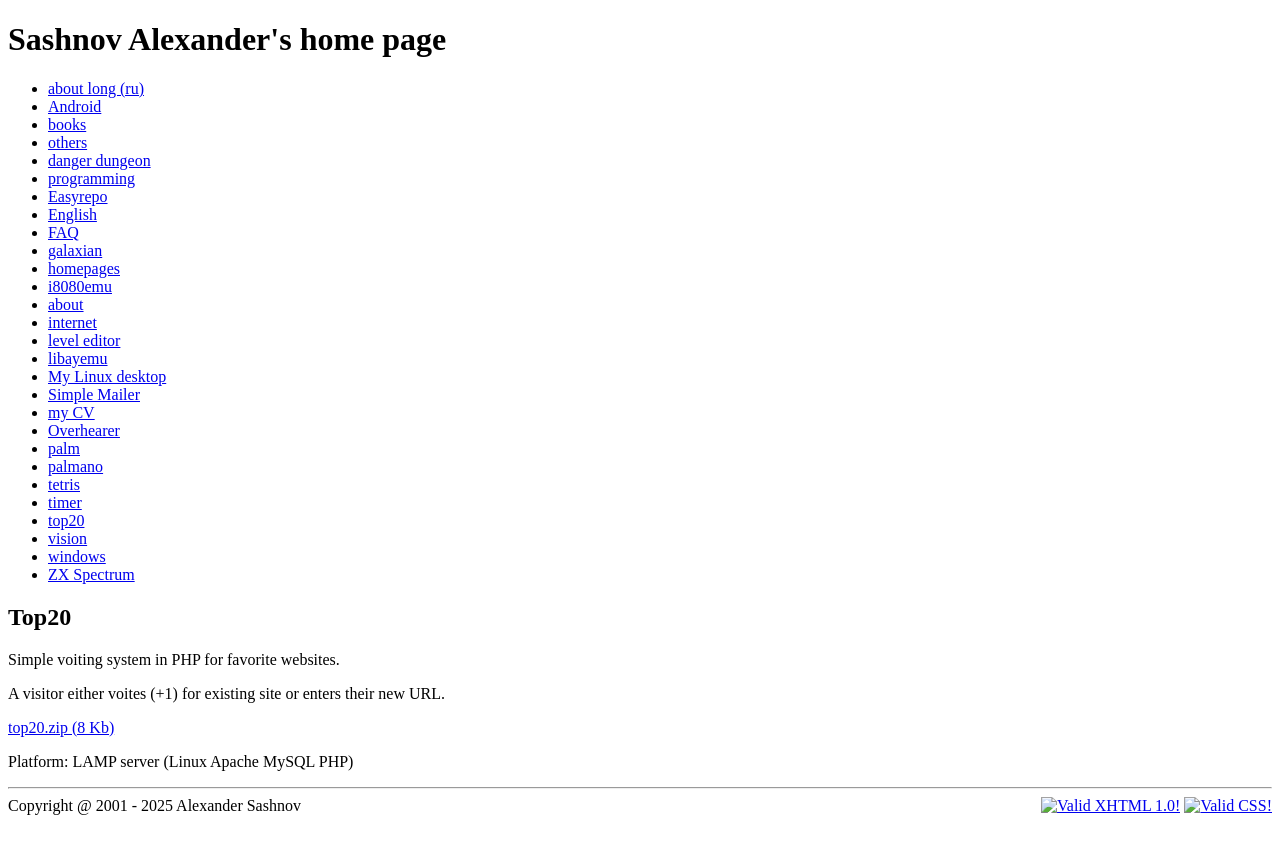
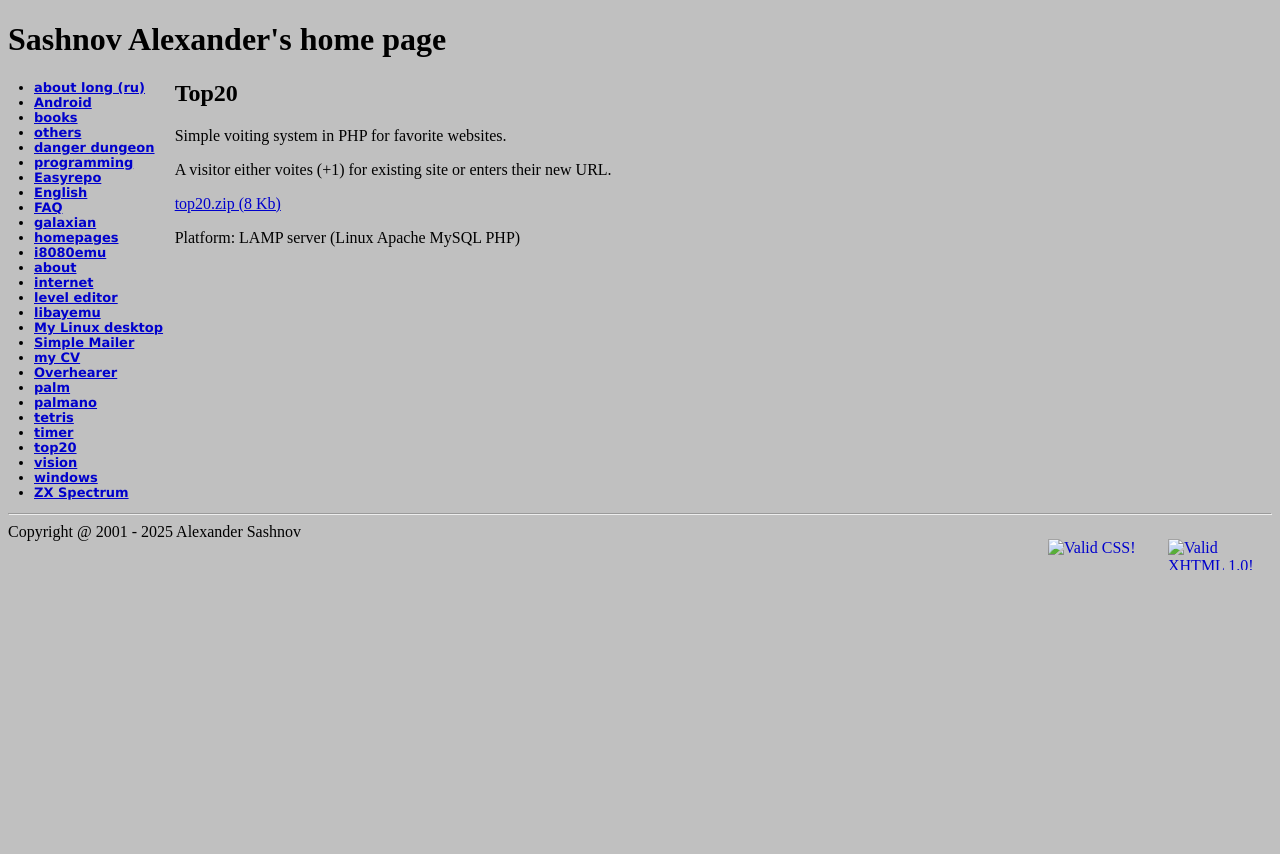
Before and after one commit to asashnov/asashnov.github.io, a Jekyll site: the page built from pj/top20.md, in a window 1280 px wide. Shown: the top 854 px of the page. Built offline with Jekyll 4.4.1, drawn with Linux system fonts in a browser that asks for light colours.

Commit message:
Fix layout

```diff
--- a/_includes/head.html
+++ b/_includes/head.html
@@ -1,9 +1,9 @@
   <head>
     <title>{{ page.title }} - The Sashnov Alexander's home page</title>
-    <style type="text/css" media="all">@import "style/default.css";</style>
-    <link rel="icon" type="image/x-icon" href="favicon.ico" />
-    <link rel="shortcut icon" href="img/icon.png" />
-    <link rel="Alternate StyleSheet" href="style/black.css" type="text/css" title="Black" />
+    <link rel="stylesheet" href="{{ '/style/default.css' | relative_url }}">
+    <link rel="icon" type="image/x-icon" href="{{ '/favicon.ico' | relative_url }}" />
+    <link rel="shortcut icon" href="{{ '/img/icon.png' | relative_url }}" />
+    <link rel="Alternate StyleSheet" href="{{ '/style/black.css' | relative_url }}" type="text/css" title="Black" />
     <meta name="keywords" content="Sashnov, develop, programming, {{ page.keywords }}" />
     <meta charset="utf-8">
     <meta name="author" content="Sashnov Alexander" />
--- a/_includes/nav.html
+++ b/_includes/nav.html
@@ -7,6 +7,3 @@
     {% endfor %}
  </ul>
 </div>
-
-<!-- main article content should be here -->
-<div id="main">
--- a/_layouts/default.html
+++ b/_layouts/default.html
@@ -7,7 +7,9 @@
 
   {% include nav.html %}
 
-  {{ content }}
+  <div id="main">
+    {{ content }}
+  </div>
 
   {% include footer.html %}
 
```
